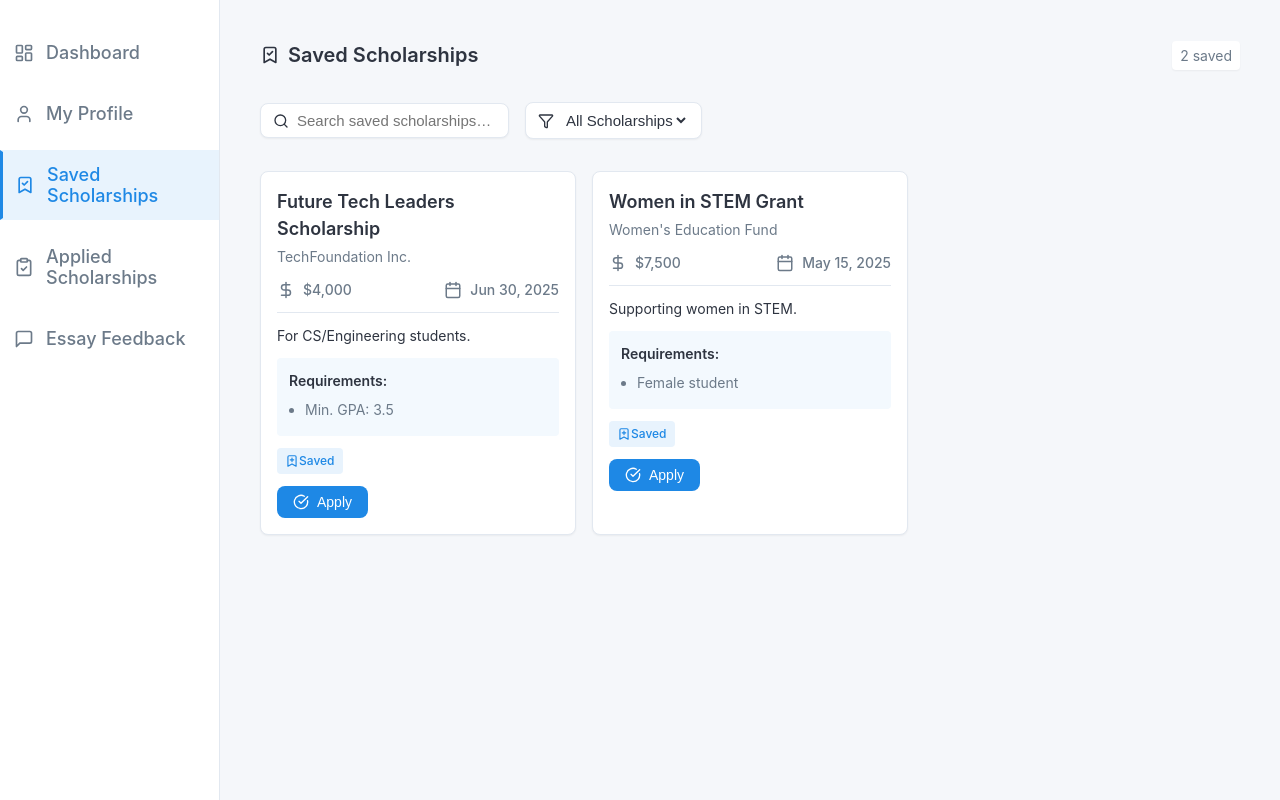
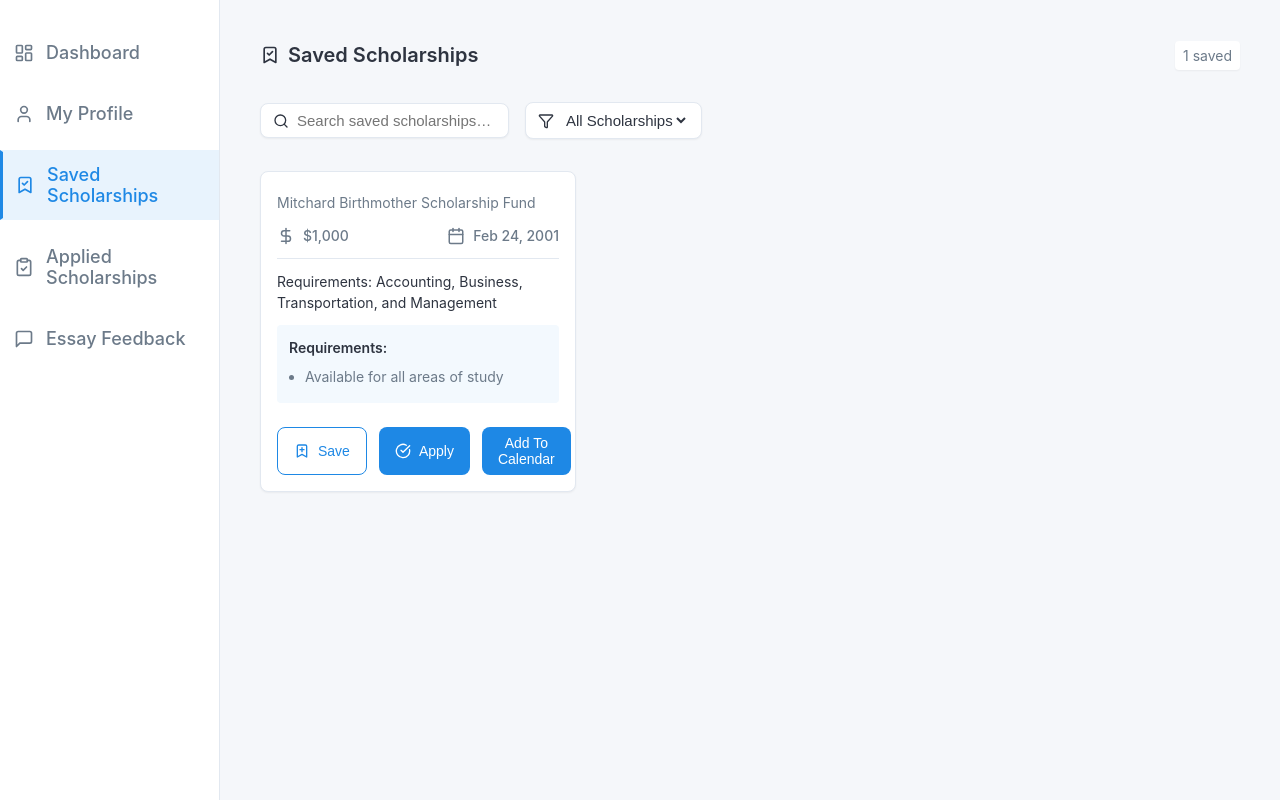
Before and after one commit to lucasberio/ViaScholar, a React (Vite) app: page / in a window 1280 px wide. Both pictures are taken after a click on the button "Saved Scholarships". Built offline with nearby package versions, Linux system fonts and the light colour scheme.

Commit message:
fun json code stuff

```diff
--- a/src/components/ScholarshipCard.jsx
+++ b/src/components/ScholarshipCard.jsx
@@ -117,6 +117,12 @@ export const ScholarshipCard = ({
             Apply
           </button>
         ) : null}
+
+         {!status || status !== 'applied' ? (
+          <button className="btn btn-primary" onClick={() => onApply && onApply(id)}>
+            Add To Calendar
+          </button>
+        ) : null}
       </div>
     </div>
   );
--- a/src/pages/SavedScholarships.jsx
+++ b/src/pages/SavedScholarships.jsx
@@ -3,7 +3,10 @@ import React, { useState, useEffect } from 'react';
 import { ScholarshipCard } from '../components/ScholarshipCard';    // using ScholarshipCard component?
 import { BookmarkCheck, Search, Filter } from 'lucide-react';   // for the icons
 import './SavedScholarships.css';
+
+
 export default function SavedScholarships() {
+
 
 // state for storing the list of saved scholarships and a setter to update it
 const [savedScholarships, setSavedScholarships] = useState([]);
@@ -16,54 +19,42 @@ const [filter, setFilter] = useState('all');
 
 // useEffect hook, setup code
 useEffect(() => {
-    // dummy data using necessary fields from ScholarshipCard component
-    setSavedScholarships([
-      {
-        id: '1',
-        title: 'Future Tech Leaders Scholarship',
-        provider: 'TechFoundation Inc.',
-        amount: 4000,
-        deadline: '2025-06-30',
-        status: 'saved',
-        description: 'For CS/Engineering students.',
-        requirements: ['Min. GPA: 3.5'],
-      },
-      {
-        id: '2',
-        title: 'Women in STEM Grant',
-        provider: "Women's Education Fund",
-        amount: 7500,
-        deadline: '2025-05-15',
-        description: 'Supporting women in STEM.',
-        requirements: ['Female student'],
-        status: 'saved'
-      }
-    ]);
+  fetch('../utils/data.json')
+    .then(res => res.json())
+    .then(data => {
+      setSavedScholarships([data]);
+    })
+    .catch(err => {
+      console.error('Failed to load scholarships:', err);
+    });
   }, []); // keep array empty, just ran initially
+
+console.log('savedScholarships:', savedScholarships);
+console.log('Type:', typeof savedScholarships);
+
 
   // filtering logic
 const filtered = savedScholarships
   .filter(sch =>
-      // keep the scholarshops that fall under the filter
-      sch.title.toLowerCase().includes(searchTerm.toLowerCase())
+    sch.name && sch.name.toLowerCase().includes(searchTerm.toLowerCase())
   )
   .filter(sch => {
-      if (filter === 'all') {
-        return true;    // return everything
-      }
+    if (filter === 'all') return true;
     if (filter === 'deadline-soon') {
-        const now = new Date(); // Date gets the current date and time
-        const deadlineDate = new Date(sch.deadline);
-        const diffMs = deadlineDate - now;  // in milliseconds
+      const now = new Date();
+      const deadlineDate = new Date(sch.dueDate); // assuming valid date format
+      const diffMs = deadlineDate - now;
       const diffDays = Math.ceil(diffMs / (1000 * 60 * 60 * 24));
-        // include the items within a week
       return diffDays > 0 && diffDays <= 7;
     }
     if (filter === 'high-amount') {
-        return sch.amount >= 5000; // hardcoding 5K as high amount (maybe add feature to specify the amount)
+      // assuming amounts is an array of { type, value }
+      const maxAmount = Math.max(...(sch.amounts?.map(a => a.value) || [0]));
+      return maxAmount >= 5000;
     }
     return true;
   });
+
 
   return (
     // top-level container for the page
--- /dev/null
+++ b/utils/data.json
@@ -0,0 +1,10 @@
+{
+  "id": 1,
+  "name": "Abrazo/Mitchard Birthmother Scholarship Fund",
+  "provider": "Mitchard Birthmother Scholarship Fund",
+  "amount": "1000",
+
+  "deadline": "February 24",
+  "description": "Requirements: Accounting, Business, Transportation, and Management",
+  "requirements": ["Available for all areas of study"]
+}
```
Also changed, not shown: airtable_data.txt. Lines whose indentation alone changed are shown as unchanged.
